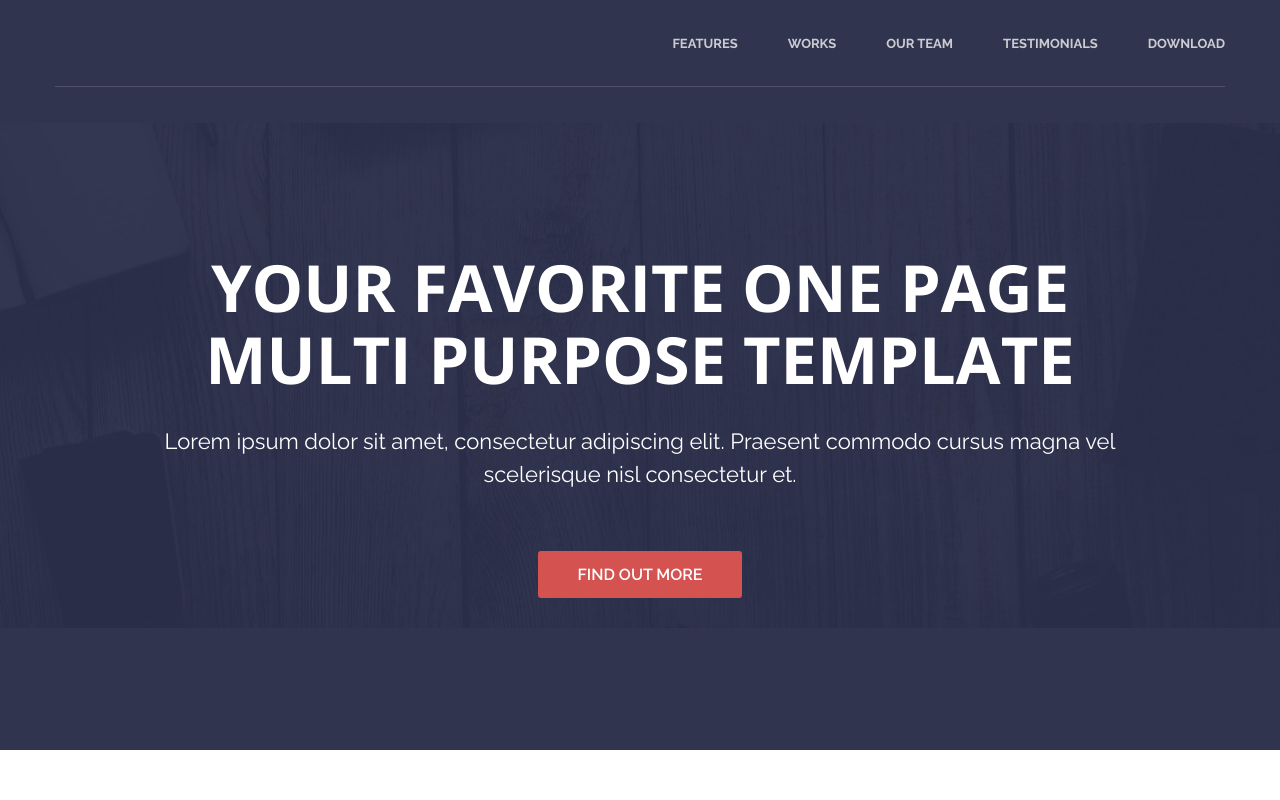
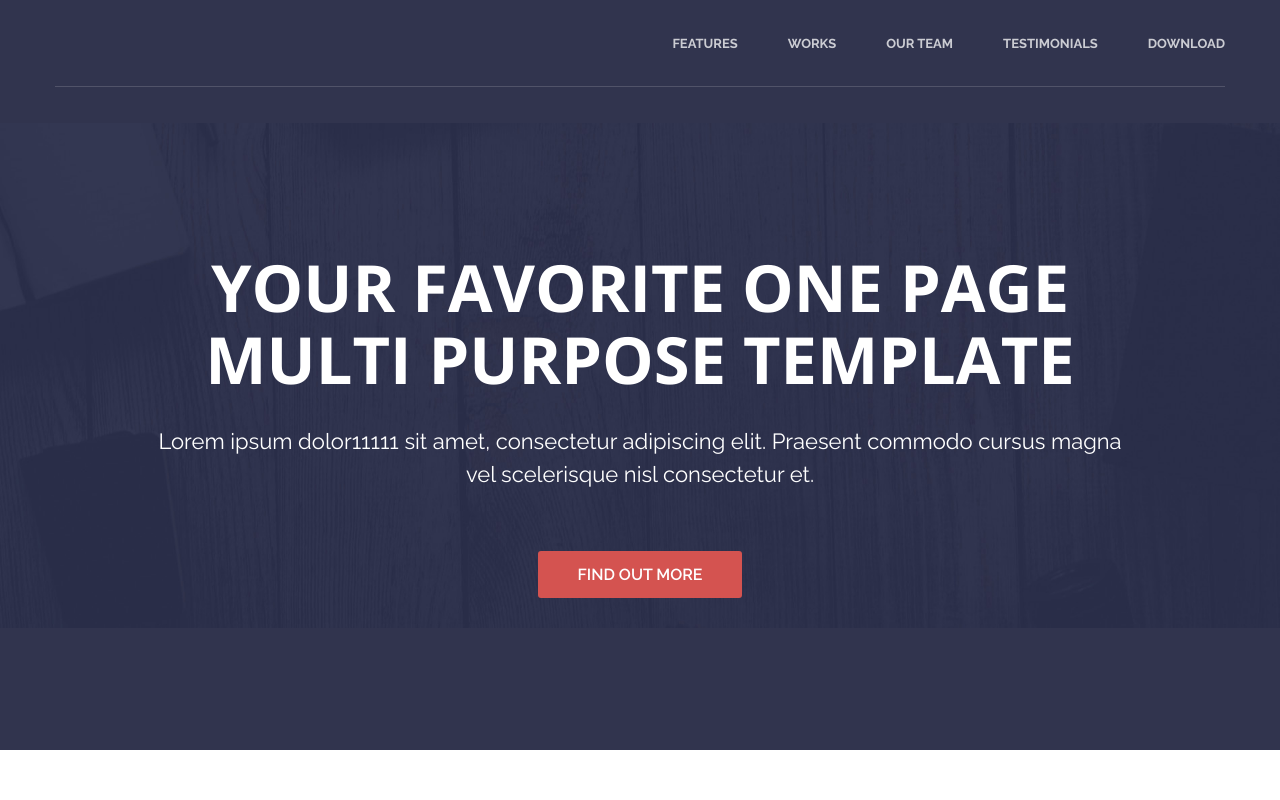
Before and after one commit to romariozav28/glaz, a plain HTML site: page index.html in a window 1280 px wide. Shown: the top 800 px of the page. Drawn offline with nearby package versions, Linux system fonts and the light colour scheme.

Commit message:
Добавили кучу однерок

```diff
--- a/index.html
+++ b/index.html
@@ -69,7 +69,7 @@
             Your Favorite One Page Multi Purpose Template
           </h1>
           <h2 class="intro__subtitle">
-            Lorem ipsum dolor sit amet, consectetur adipiscing elit. Praesent
+            Lorem ipsum dolor11111 sit amet, consectetur adipiscing elit. Praesent
             commodo cursus magna vel scelerisque nisl consectetur et.
           </h2>
           <a class="button button--red" href="#">Find Out More</a>
```
